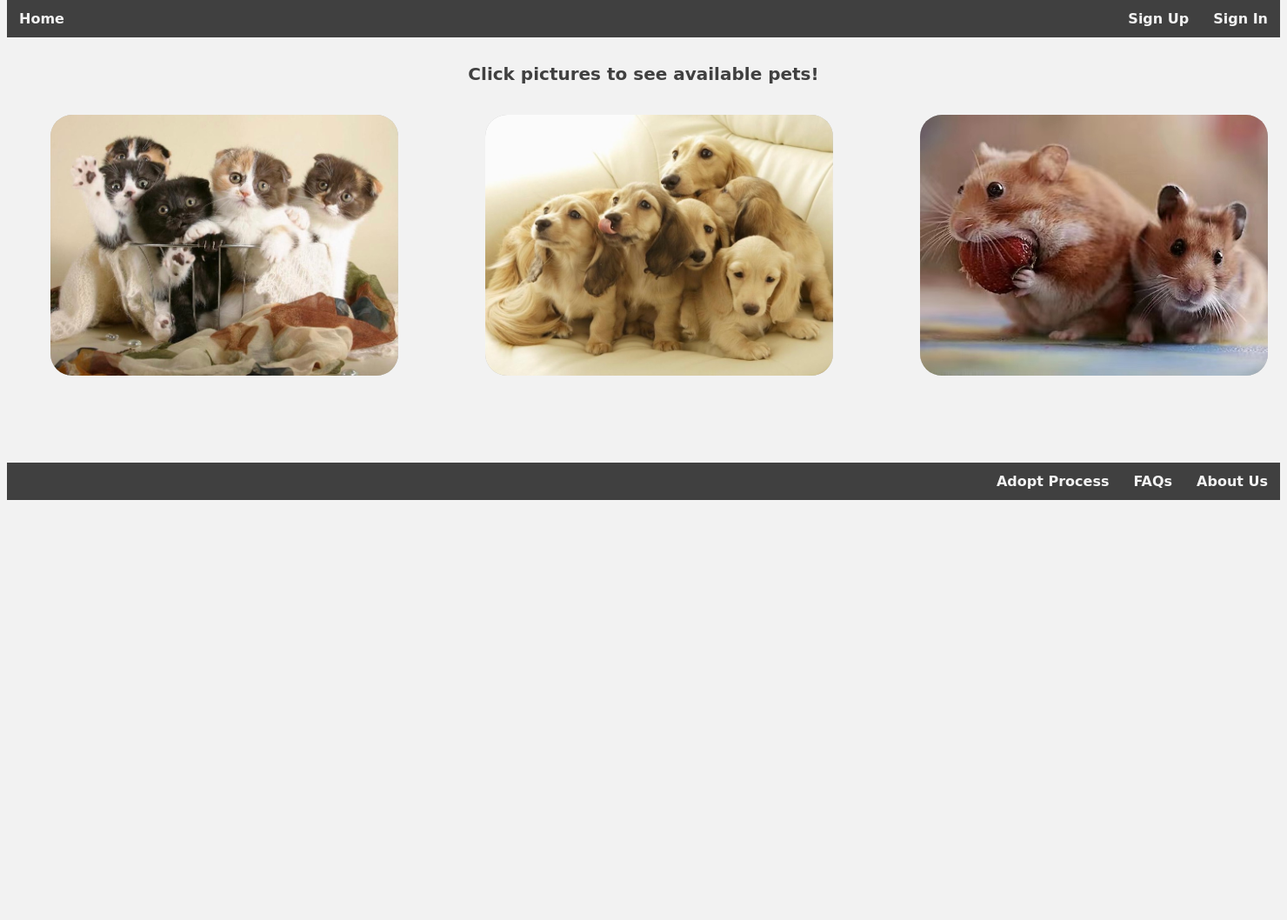
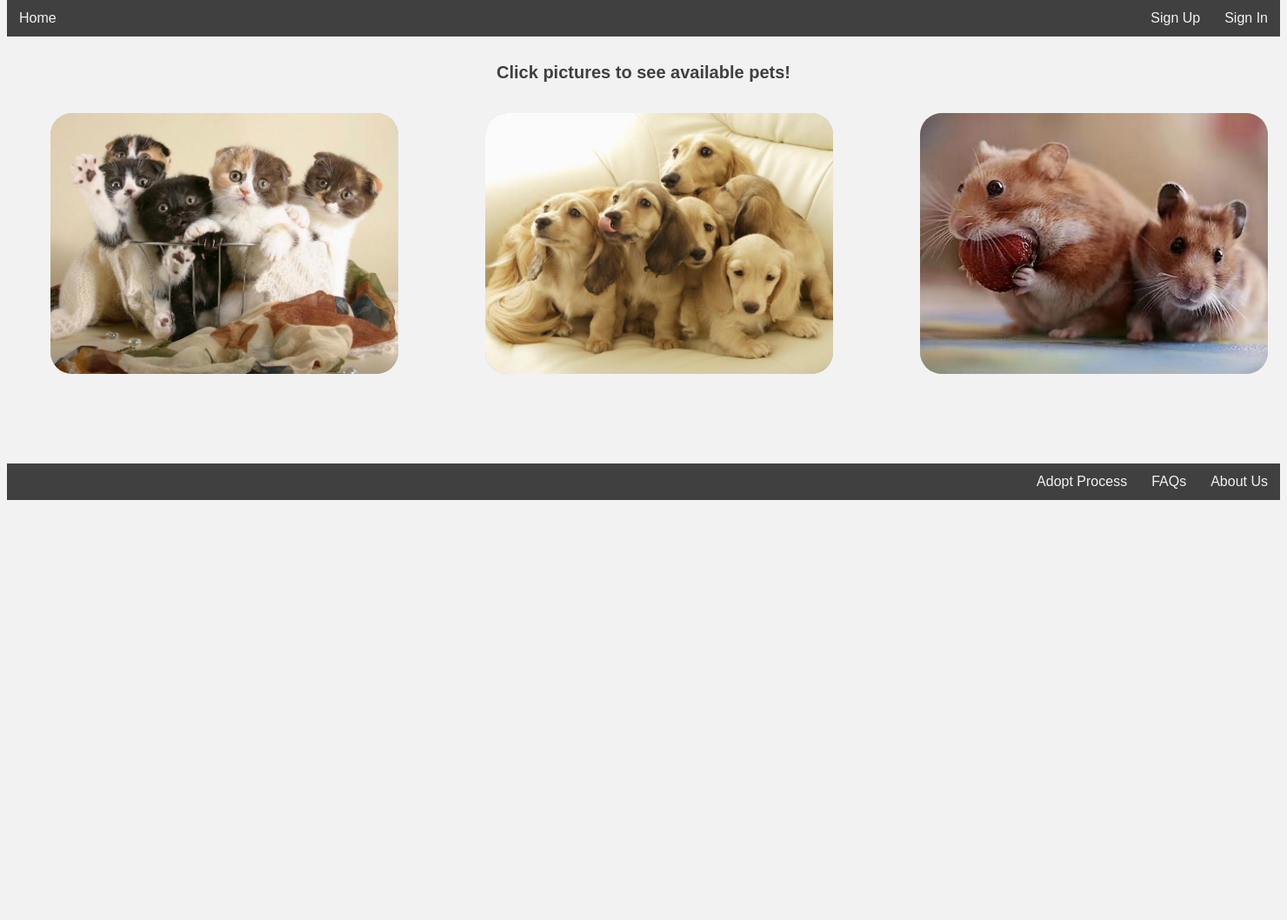
Before and after one commit to LilyYin17/LLY_Animal_Adoption, a Flask app: page / in a window 1480 px wide. Shown: the part 225-1283 px from the top of the page at 87% size. After the commit the page ends 800 px from the top, so only its background shows below. Run offline with Flask 2, Linux system fonts and the light colour scheme; some libraries are stand-ins or nearby versions.

Commit message:
css consistance

```diff
--- a/static/style.css
+++ b/static/style.css
@@ -1,6 +1,6 @@
 body {
   text-align: center;
-  font-family: cursive;
+  font-family: sans-serif;
   background-color: #f2f2f2;
   background-size: cover;
 }
@@ -8,6 +8,7 @@ body {
 /* Style citation: https://www.w3schools.com/css/tryit.asp?filename=trycss_website_layout_navbar */
 /* Style the header */
 .header {
+  font-family: cursive;
   background-color: #e6e6e6;
   color: #e6e6e6;
   text-shadow: 2px 2px 5px #000000;
@@ -29,7 +30,6 @@ body {
   float: left;
   display: block;
   color: #f2f2f2;
-  font-weight: bold;
   text-align: center;
   padding: 12px 14px;
   text-decoration: none;
@@ -132,11 +132,12 @@ opacity: 0.3;
  opacity: 1;
 }
 
-.landingText {
+.middle a {
   background-color: #404040;
   color: white;
   font-size: 15px;
   padding: 15px 30px;
+  text-decoration: none;
 }
 
 /* Style the bottom navigation bar */
@@ -152,7 +153,6 @@ padding: 15px 30px;
   float: right;
   display: block;
   color: #f2f2f2;
-  font-weight: bold;
   text-align: center;
   padding: 12px 14px;
   text-decoration: none;
```
Lines whose indentation alone changed are shown as unchanged.
